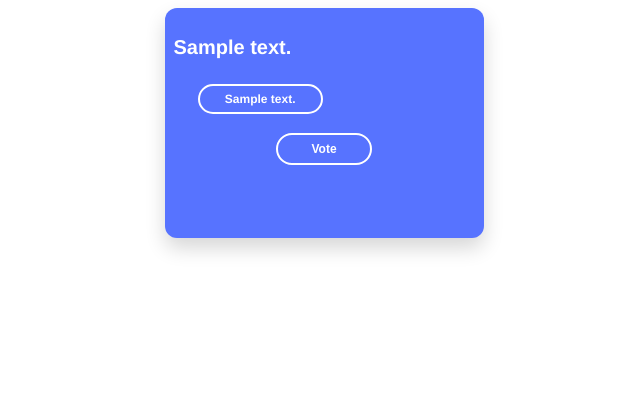
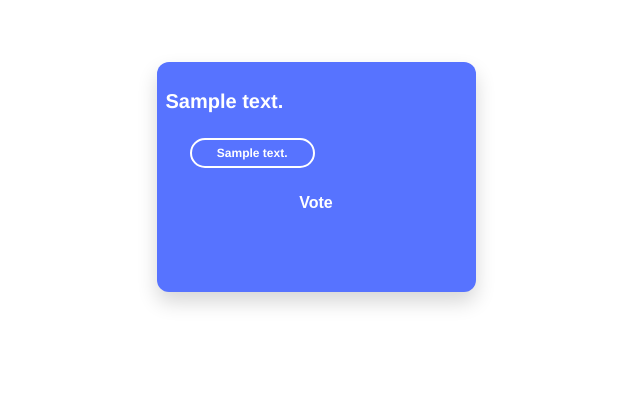
Before and after one commit to russellschmidt/mygoodness01, a Django app: page /polls/1/ in a window 1280 px wide. Shown: the top 415 px of the page, without its empty margins (324-964 px from the left). Run offline with Django 3.2, Linux system fonts and the light colour scheme; tables that the repository leaves empty hold one stand-in row (values such as "Sample post").

Commit message:
add poll result and list styling

```diff
--- a/polls/static/polls/style.css
+++ b/polls/static/polls/style.css
@@ -1,13 +1,22 @@
-.detail.container {
-  font-family: 'Helvetica Neue', Arial, sans-serif;
+:root {
+  --container-width: 301px;
+  --vote-again-width: 200px;
+}
+
+body {
+  margin: 0;
+}
+
+.poll.container {
+  font-family: 'Helvetica Neue', Arial, sans-serif !important;
 
   height: 304px;
   width: 100vw;
 
-  margin: 62px 37 50px;
+  margin: 62px auto 50px;
 }
 
-.detail .inner-container {
+.poll .inner-container {
   background-color: #5773FF;
   color: #fff;
 
@@ -15,33 +24,38 @@
   padding: 15px 9px 23px;
 
   min-height: 192px;
-  width: 301px;
+  width: var(--container-width);
 
   border-radius: 12px;
   box-shadow: 0 10px 20px rgba(0,0,0,0.16);
 }
 
-.detail .inner-container h1 {
+.poll .inner-container h1 {
   font-size: 1.25rem;
   font-weight: 600;
 }
 
-.detail form {
+.poll .inner-container h2 {
+  font-size: 0.92rem;
+  font-weight: 600;
+}
+
+.poll-detail form {
   padding-top: 11px;
   display: flex;
   flex-flow: column nowrap;
 }
 
-.detail .poll-choice {
+.poll-detail .poll-choice {
   font-size: 0.75rem;
   font-weight: 600;
   margin-bottom: 7px;
 }
 
-.detail input[type="radio"] {
+.poll-detail input[type="radio"] {
   visibility:hidden;
 }
-.detail label {
+.poll-detail label {
   display: inline-block;
 
   cursor: pointer;
@@ -49,22 +63,58 @@
   border: 2px solid #fff;
   border-radius: 16px;
 }
-.detail input:checked + label {
+.poll-detail input:checked + label {
   background-color: #fff;
   color: #5773FF;
 }
 
-.detail input[type="submit"] {
+.poll-detail input[type="submit"] {
   width: 96px;
   height: 32px;
 
-  border: 2px solid #fff;
-  border-radius: 16px;
+  /* border: 2px solid #fff;
+  border-radius: 16px; */
+  border: none;
   background-color: #5773FF;
   color: #fff;
 
-  font-size: 0.75rem;
+  font-size: 1rem;
   font-weight: 600;
 
   margin: 12px auto 0;
 }
+
+.poll.results ul,
+.poll.index ul {
+  list-style-type: none;
+  list-style-position: outside;
+}
+
+.poll.results li,
+.poll.index li {
+  padding: 3px 0;
+}
+
+.poll.index li a {
+  display: inline-block;
+  margin-top: 6px;
+  color: #fff;
+  text-decoration: none;
+
+  font-size: 1rem;
+  font-weight: 500;
+}
+
+.poll.results a,
+.poll.results a:visited {
+  display: inline-block;
+  margin-top: 6px;
+  color: #fff;
+  text-decoration: none;
+  text-align: center;
+  width: var(--vote-again-width);
+  padding: 0 calc( var(--container-width) - var(--vote-again-width) );
+
+  font-size: 1.25rem;
+  font-weight: 600;
+}
--- a/polls/templates/polls/detail.html
+++ b/polls/templates/polls/detail.html
@@ -13,7 +13,7 @@
 </head>
 
 <body>
-  <div class="detail container">
+  <div class="poll poll-detail container">
     <div class="inner-container">
       <h1>{{ question.question_text }}</h1>
 
--- a/polls/templates/polls/index.html
+++ b/polls/templates/polls/index.html
@@ -12,6 +12,8 @@
   <meta name="description" content="mygoodness poll detail">
 </head>
 <body>
+	<div class="poll index container">
+		<div class="inner-container">
 			<h1>Question List</h1>
 
 			{% if latest_question_list %}
@@ -23,5 +25,7 @@
 			{% else %}
 					<p>No polls are available.</p>
 			{% endif %}
+		</div>
+	</div>
 </body>
 </html>
--- a/polls/views.py
+++ b/polls/views.py
@@ -23,7 +23,7 @@ def vote(request, question_id):
     question = get_object_or_404(Question, pk=question_id)
     try:
         selected_choice = question.choice_set.get(pk=request.POST['choice'])
-    except (KeyError, Choice.DoesNotExist):
+    except (KeyError, selected_choice.DoesNotExist): # was Choice.DoesNotExit
         # Redisplay the question voting form.
         return render(request, 'polls/detail.html', {
             'question': question,
```
Also changed, not shown: polls/templates/polls/results.html (+6 -1 lines). Lines whose indentation alone changed are shown as unchanged.
